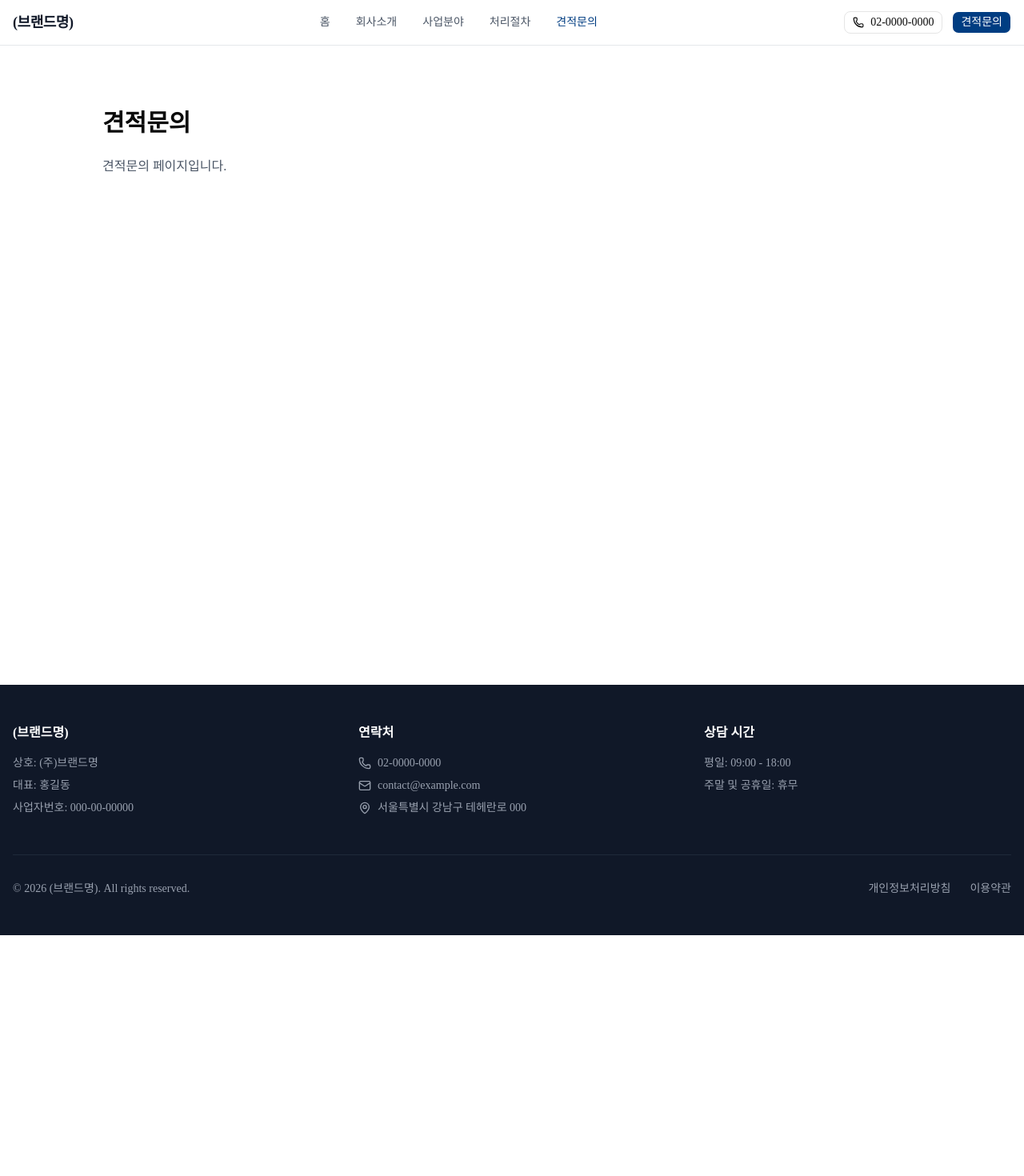
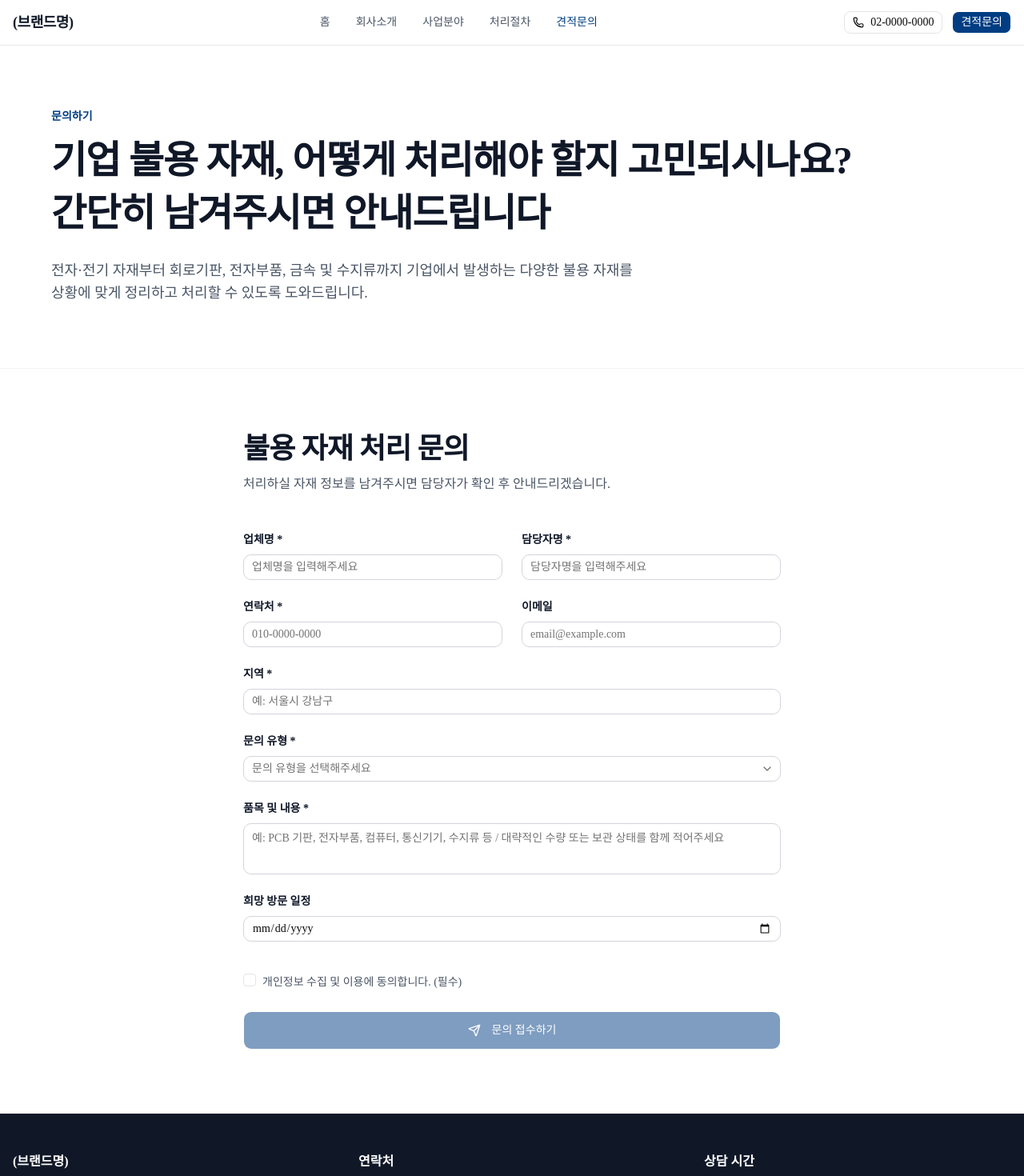
Before and after one commit to AMeaningfulStar/b2b-portal, a Next.js app: page /quote in a window 1280 px wide. Shown: the top 1470 px of the page at 80% size. Before the commit the page ends 1169 px from the top, so only its background shows below. Built offline with nearby package versions, Linux system fonts and the light colour scheme.

Commit message:
feat: 견적문의 페이지 기본 폼 구조 구현
- 견적문의 페이지에 상세 문의 폼 구조 추가
- 업체 정보, 문의 유형, 품목 및 수량, 희망 일정 입력 UI 구성
- 접수 완료 다이얼로그를 포함한 기본 문의 흐름 구현

```diff
--- a/app/(landing)/quote/page.tsx
+++ b/app/(landing)/quote/page.tsx
@@ -1,10 +1,26 @@
+import QuoteFormSection from '@/components/quote/quote-form-section'
+
 export default function QuotePage() {
   return (
-    <main className="min-h-screen px-4 py-20">
-      <div className="mx-auto max-w-5xl">
-        <h1 className="mb-6 text-3xl font-bold">견적문의</h1>
-        <p className="text-gray-600">견적문의 페이지입니다.</p>
-      </div>
-    </main>
+    <>
+      <section className="border-b border-gray-100 bg-white px-4 py-20">
+        <div className="mx-auto max-w-6xl">
+          <p className="mb-3 text-sm font-semibold text-[#003d82]">문의하기</p>
+
+          <h1 className="text-4xl leading-snug font-bold tracking-tight break-keep text-gray-900 md:text-5xl">
+            기업 불용 자재, 어떻게 처리해야 할지 고민되시나요?
+            <br />
+            간단히 남겨주시면 안내드립니다
+          </h1>
+
+          <p className="mt-6 max-w-3xl text-base leading-7 break-keep text-gray-600 md:text-lg">
+            전자·전기 자재부터 회로기판, 전자부품, 금속 및 수지류까지 기업에서 발생하는 다양한 불용 자재를 상황에 맞게
+            정리하고 처리할 수 있도록 도와드립니다.
+          </p>
+        </div>
+      </section>
+
+      <QuoteFormSection />
+    </>
   )
 }
--- /dev/null
+++ b/components/quote/quote-form-section.tsx
@@ -0,0 +1,154 @@
+'use client'
+
+import { useState } from 'react'
+import { Send } from 'lucide-react'
+
+import { Button } from '@/components/ui/button'
+import { Checkbox } from '@/components/ui/checkbox'
+import { Dialog, DialogContent, DialogDescription, DialogHeader, DialogTitle } from '@/components/ui/dialog'
+import { Input } from '@/components/ui/input'
+import { Label } from '@/components/ui/label'
+import { Select, SelectContent, SelectItem, SelectTrigger, SelectValue } from '@/components/ui/select'
+import { Textarea } from '@/components/ui/textarea'
+
+export default function QuoteFormSection() {
+  const [isSubmitted, setIsSubmitted] = useState(false)
+  const [agreed, setAgreed] = useState(false)
+  const [inquiryType, setInquiryType] = useState('')
+
+  const inquiryTypeOptions = [
+    { value: 'electronic-materials', label: '전자·전기 불용 자재' },
+    { value: 'pcb-scrap', label: '회로기판 및 전자 스크랩' },
+    { value: 'precious-metal', label: '귀금속 및 희귀금속' },
+    { value: 'resin', label: '수지류 및 기타 자재' },
+    { value: 'collection', label: '현장 수거 문의' },
+    { value: 'other', label: '기타' },
+  ]
+
+  const selectedInquiryTypeLabel = inquiryTypeOptions.find((option) => option.value === inquiryType)?.label
+
+  const handleSubmit = (e: React.FormEvent<HTMLFormElement>) => {
+    e.preventDefault()
+    setIsSubmitted(true)
+  }
+
+  const handleInquiryTypeChange = (value: string | null) => {
+    setInquiryType(value ?? '')
+  }
+
+  return (
+    <section className="bg-white px-4 py-20">
+      <div className="container mx-auto">
+        <div className="mx-auto max-w-2xl">
+          <div className="mb-12">
+            <h2 className="mb-3 text-3xl font-bold tracking-tight text-gray-900 md:text-4xl">불용 자재 처리 문의</h2>
+            <p className="text-base text-gray-600">
+              처리하실 자재 정보를 남겨주시면 담당자가 확인 후 안내드리겠습니다.
+            </p>
+          </div>
+
+          <form onSubmit={handleSubmit} className="space-y-6">
+            <div className="grid grid-cols-1 gap-6 md:grid-cols-2">
+              <div className="space-y-2">
+                <Label htmlFor="company" className="text-sm font-semibold text-gray-900">
+                  업체명 *
+                </Label>
+                <Input id="company" placeholder="업체명을 입력해주세요" required className="border-gray-300" />
+              </div>
+
+              <div className="space-y-2">
+                <Label htmlFor="name" className="text-sm font-semibold text-gray-900">
+                  담당자명 *
+                </Label>
+                <Input id="name" placeholder="담당자명을 입력해주세요" required className="border-gray-300" />
+              </div>
+            </div>
+
+            <div className="grid grid-cols-1 gap-6 md:grid-cols-2">
+              <div className="space-y-2">
+                <Label htmlFor="phone" className="text-sm font-semibold text-gray-900">
+                  연락처 *
+                </Label>
+                <Input id="phone" type="tel" placeholder="010-0000-0000" required className="border-gray-300" />
+              </div>
+
+              <div className="space-y-2">
+                <Label htmlFor="email" className="text-sm font-semibold text-gray-900">
+                  이메일
+                </Label>
+                <Input id="email" type="email" placeholder="email@example.com" className="border-gray-300" />
+              </div>
+            </div>
+
+            <div className="space-y-2">
+              <Label htmlFor="region" className="text-sm font-semibold text-gray-900">
+                지역 *
+              </Label>
+              <Input id="region" placeholder="예: 서울시 강남구" required className="border-gray-300" />
+            </div>
+
+            <div className="space-y-2">
+              <Label className="text-sm font-semibold text-gray-900">문의 유형 *</Label>
+              <Select value={inquiryType} onValueChange={handleInquiryTypeChange} required>
+                <SelectTrigger className="w-full border-gray-300">
+                  <SelectValue placeholder="문의 유형을 선택해주세요">{selectedInquiryTypeLabel}</SelectValue>
+                </SelectTrigger>
+                <SelectContent>
+                  {inquiryTypeOptions.map((option) => (
+                    <SelectItem key={option.value} value={option.value}>
+                      {option.label}
+                    </SelectItem>
+                  ))}
+                </SelectContent>
+              </Select>
+            </div>
+
+            <div className="space-y-2">
+              <Label htmlFor="items" className="text-sm font-semibold text-gray-900">
+                품목 및 내용 *
+              </Label>
+              <Textarea
+                id="items"
+                placeholder="예: PCB 기판, 전자부품, 컴퓨터, 통신기기, 수지류 등 / 대략적인 수량 또는 보관 상태를 함께 적어주세요"
+                rows={5}
+                required
+                className="resize-none border-gray-300"
+              />
+            </div>
+
+            <div className="space-y-2">
+              <Label htmlFor="schedule" className="text-sm font-semibold text-gray-900">
+                희망 방문 일정
+              </Label>
+              <Input id="schedule" type="date" className="border-gray-300" />
+            </div>
+
+            <div className="flex items-start space-x-2 pt-4">
+              <Checkbox id="privacy" checked={agreed} onCheckedChange={(checked) => setAgreed(checked as boolean)} />
+              <Label htmlFor="privacy" className="cursor-pointer text-sm leading-relaxed text-gray-600">
+                개인정보 수집 및 이용에 동의합니다. (필수)
+              </Label>
+            </div>
+
+            <Button type="submit" className="h-12 w-full bg-[#003d82] text-white hover:bg-[#002a5c]" disabled={!agreed}>
+              <Send className="mr-2 h-5 w-5" />
+              문의 접수하기
+            </Button>
+          </form>
+
+          <Dialog open={isSubmitted} onOpenChange={setIsSubmitted}>
+            <DialogContent>
+              <DialogHeader>
+                <DialogTitle>문의 접수 완료</DialogTitle>
+                <DialogDescription className="space-y-4">
+                  <p>문의가 정상적으로 접수되었습니다.</p>
+                  <p>담당자가 내용을 확인한 후 순차적으로 안내드리겠습니다.</p>
+                </DialogDescription>
+              </DialogHeader>
+            </DialogContent>
+          </Dialog>
+        </div>
+      </div>
+    </section>
+  )
+}
--- a/components/sections/contact-section.tsx
+++ /dev/null
@@ -1,10 +0,0 @@
-export default function ContactSection() {
-  return (
-    <section className="flex min-h-screen items-center justify-center">
-      <div className="text-center">
-        <h2 className="mb-4 text-3xl font-semibold">Contact</h2>
-        <p>문의 영역</p>
-      </div>
-    </section>
-  )
-}
```
